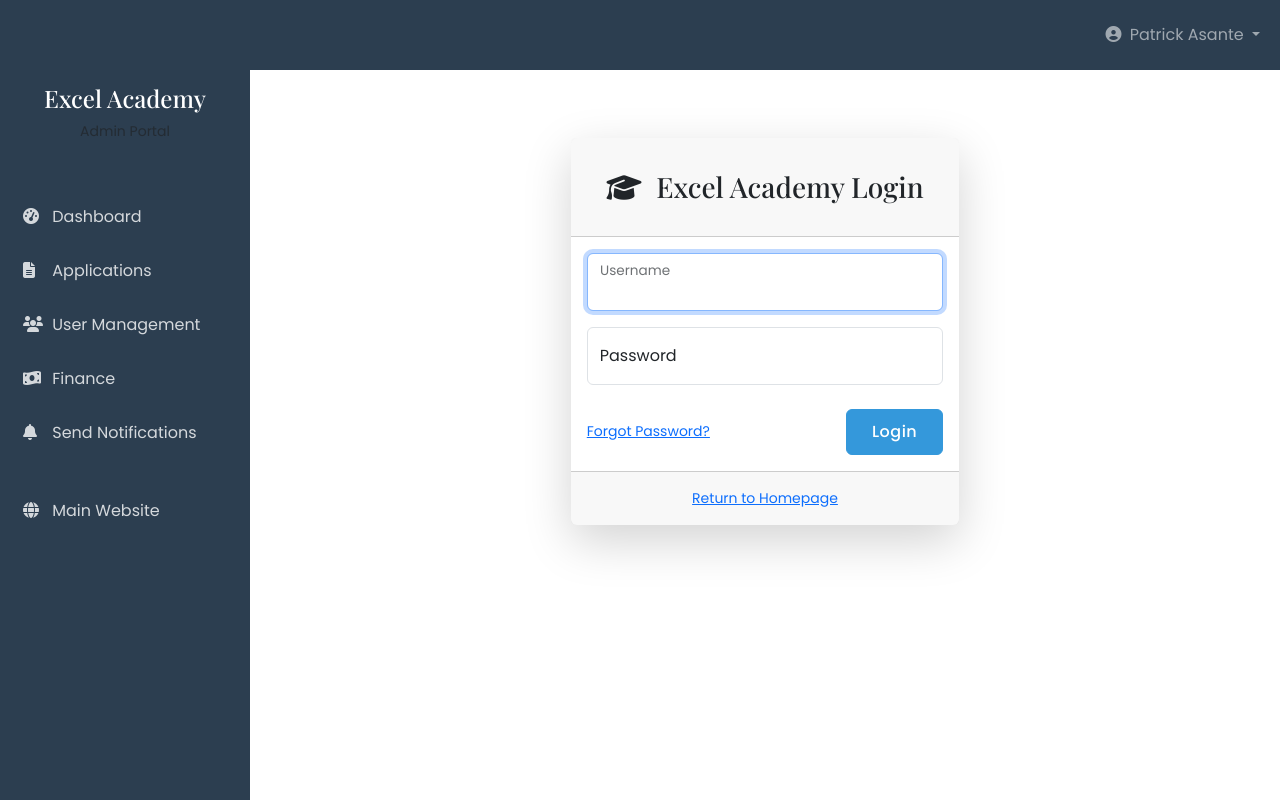
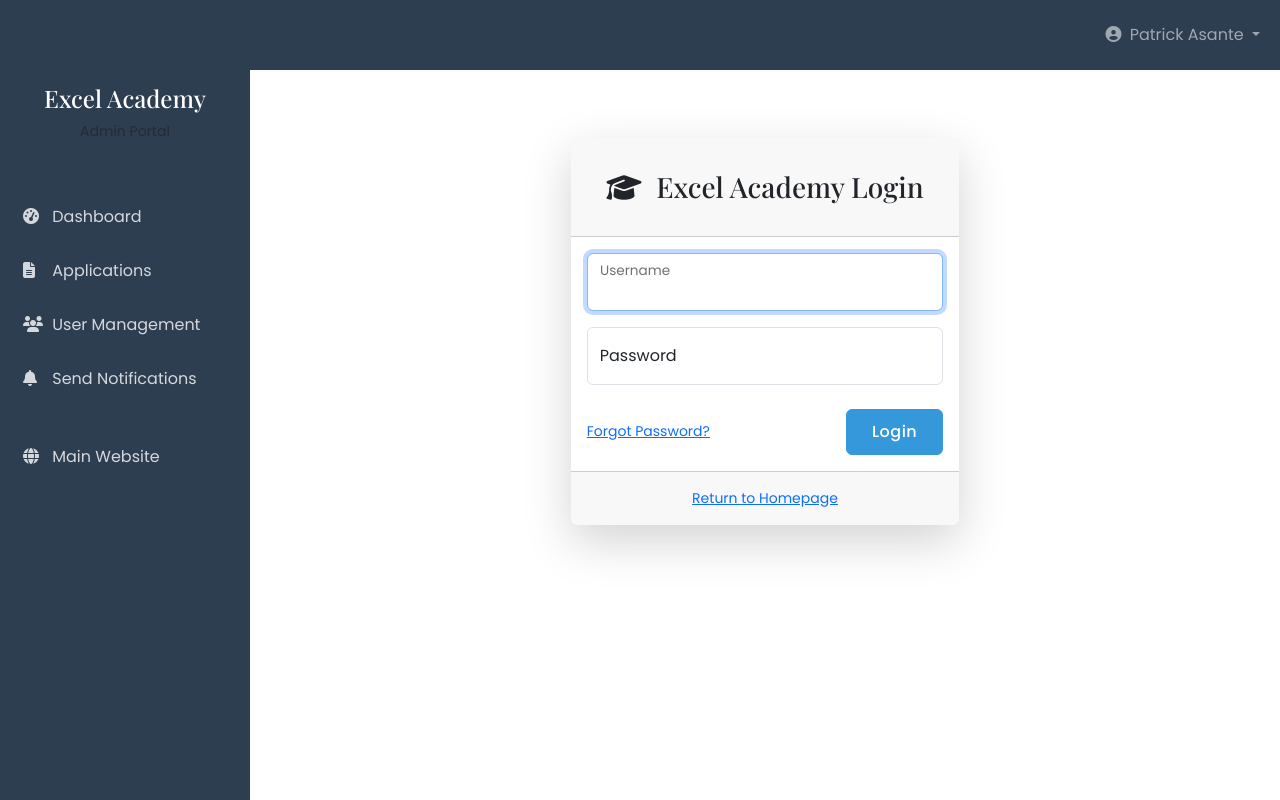
Before and after one commit to kylepatricks/excell_academy, a Django app: page /accounts/login/?next=/academics/grades/ in a window 1280 px wide. Run offline with Django 5.2, Linux system fonts and the light colour scheme; a user stored in the database is signed in.

Commit message:
Remove finance from custom admin dashboard

```diff
--- a/templates/base.html
+++ b/templates/base.html
@@ -420,11 +420,6 @@
                 </a>
             </li>
             <li class="nav-item">
-                <a class="nav-link {% if 'finance' in request.resolver_match.url_name %}active{% endif %}" href="{% url 'view_invoices' %}">
-                    <i class="fas fa-money-bill-wave"></i> <span>Finance</span>
-                </a>
-            </li>
-            <li class="nav-item">
                 <a class="nav-link" href="{% url 'send_notification' %}">
                     <i class="fas fa-bell"></i> <span>Send Notifications</span>
                 </a>
```
